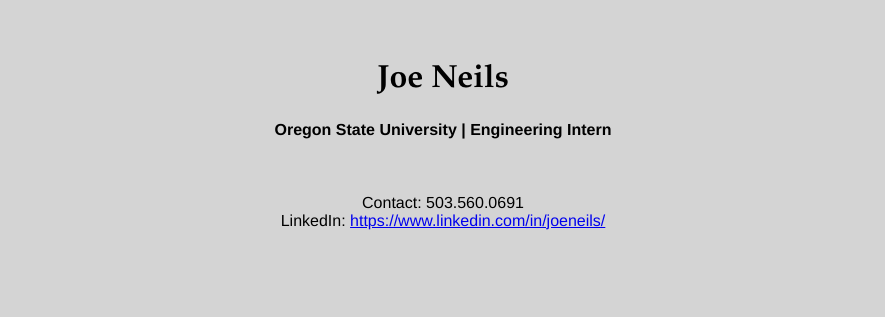
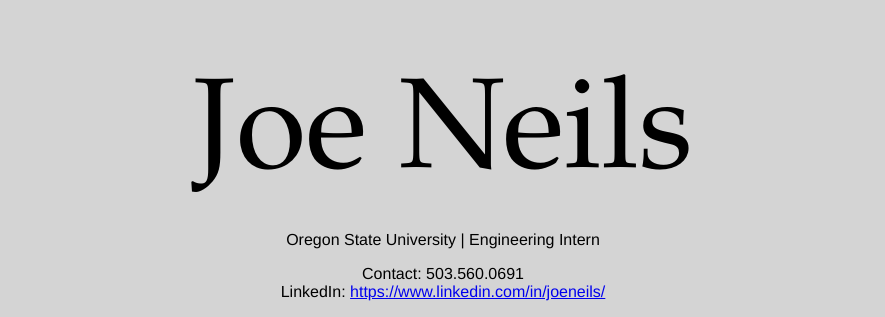
Before and after one commit to oddpine/joeneils, a plain HTML site: page index.html in a window 1280 px wide. Shown: the part 684-1001 px from the top of the page, without its empty margins (197-1082 px from the left). Before the commit the page ends 930 px from the top, so only its background shows below. Drawn offline with Linux system fonts and the light colour scheme.

Commit message:
Update index.html

```diff
--- a/index.html
+++ b/index.html
@@ -7,7 +7,7 @@
 
 <style>
   img {
-    border-radius: 50%;
+    border-radius: 0%;
     align: center;
     display: block;
     margin-left: auto;
@@ -41,11 +41,11 @@
 <body>
   <img src="https://media-exp1.licdn.com/dms/image/C5603AQFPn53FWvJKPA/profile-displayphoto-shrink_800_800/0/1580773335750?e=1646870400&v=beta&t=GqW_zy4oWVfJa4CF4RlnHdc3leoCm3fSZ51HQziQ7NU" alt="Avatar"  class="center avatar">
 
-	<div style="text-align:center;margin-top:5%;">
-		<h1 style="font-family: Garamond, serif;">Joe Neils</h1>
-        <h4 style="font-family: Helvetica, sans-serif;">Oregon State University | Engineering Intern</h5>
-        <br>
-        <p style="font-family: Helvetica, sans-serif;">Contact: 503.560.0691<br>LinkedIn: <a href="https://www.linkedin.com/in/joeneils/">https://www.linkedin.com/in/joeneils/</a>
+	<div style="text-align:center;margin-top:0%;">
+		<p style="font-family: Garamond, serif;font-size:8em;margin-top:5%;margin-bottom:0%;">Joe Neils</p>
+        <p style="font-family: Helvetica, sans-serif;">Oregon State University | Engineering Intern</p>
+
+        <p style="font-family: Helvetica, sans-serif;">Contact: 503.560.0691<br>LinkedIn: <a href="https://www.linkedin.com/in/joeneils/">https://www.linkedin.com/in/joeneils/</a></p>
 	</div>
 
 </body>
```
